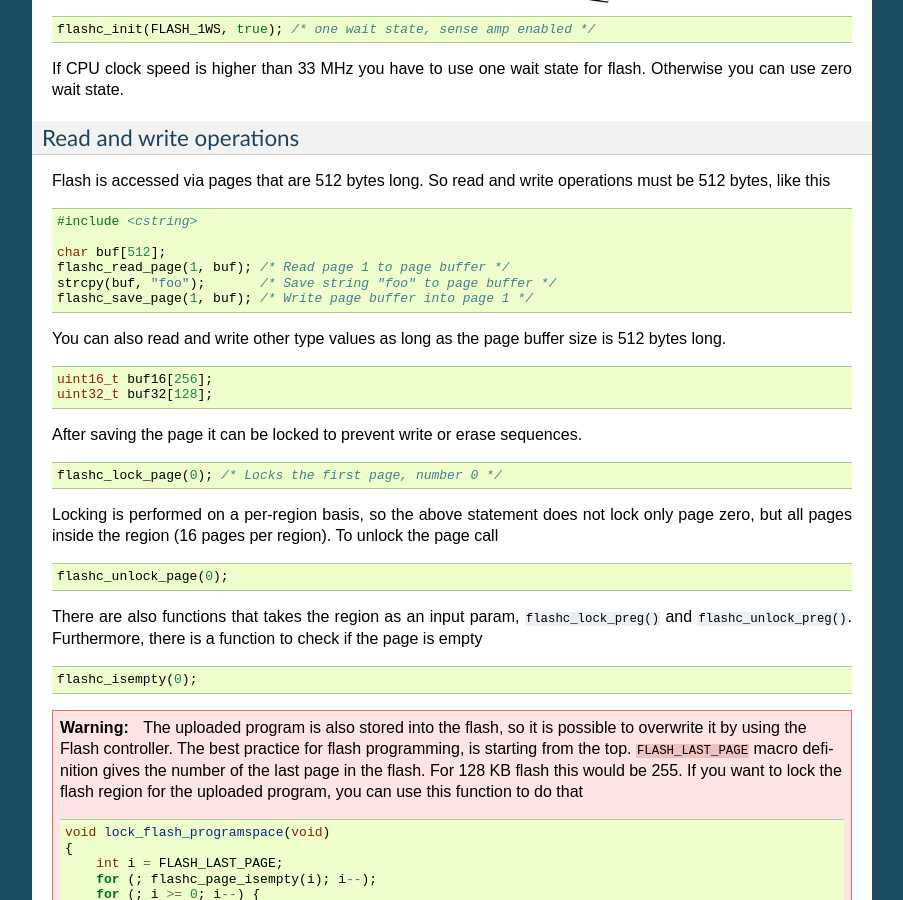
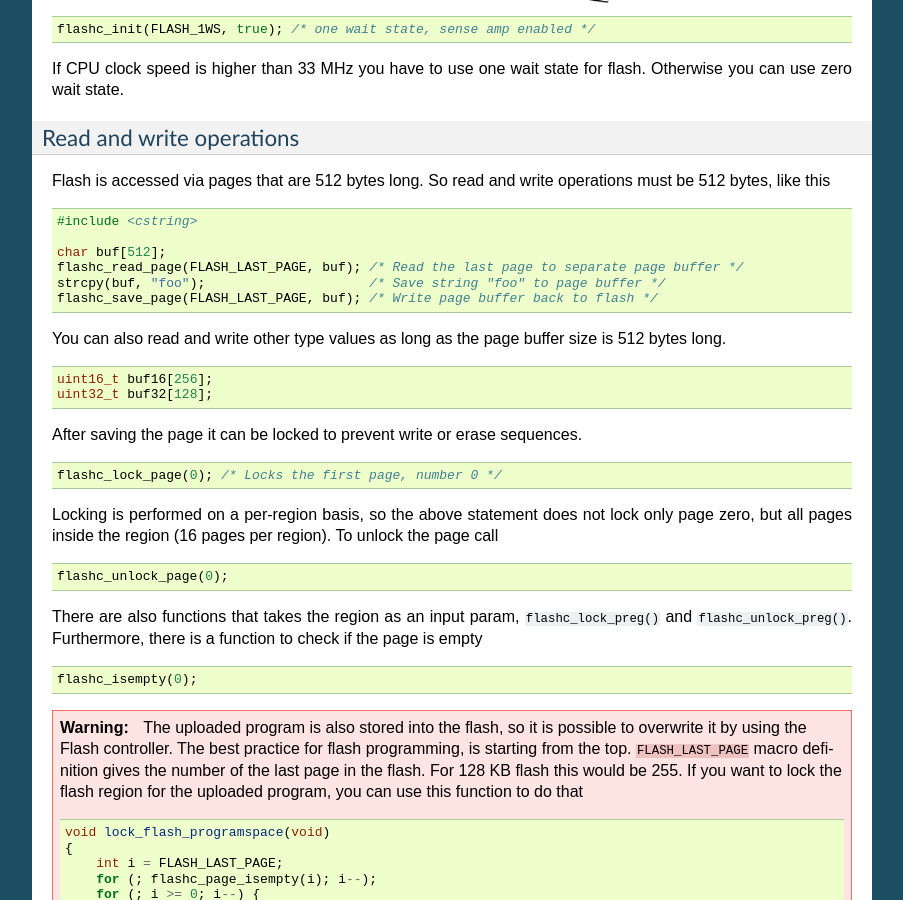
Before and after one commit to aery32/aery32-refguide, a Sphinx documentation site: the page built from source/module_functions.rst, in a window 1280 px wide and 900 px high, scrolled down 2789 px. Shown: the whole window, without its empty margins (198-1101 px from the left). Built offline with Sphinx 7.4.7, drawn with Linux system fonts in a browser that asks for light colours.

Commit message:
Minor update

```diff
--- a/source/module_functions.rst
+++ b/source/module_functions.rst
@@ -143,9 +143,9 @@ Flash is accessed via pages that are 512 bytes long. So read and write operation
     #include <cstring>
 
     char buf[512];
-    flashc_read_page(1, buf); /* Read page 1 to page buffer */
-    strcpy(buf, "foo");       /* Save string "foo" to page buffer */
-    flashc_save_page(1, buf); /* Write page buffer into page 1 */
+    flashc_read_page(FLASH_LAST_PAGE, buf); /* Read the last page to separate page buffer */
+    strcpy(buf, "foo");                     /* Save string "foo" to page buffer */
+    flashc_save_page(FLASH_LAST_PAGE, buf); /* Write page buffer back to flash */
 
 You can also read and write other type values as long as the page buffer size is 512 bytes long.
 
```
